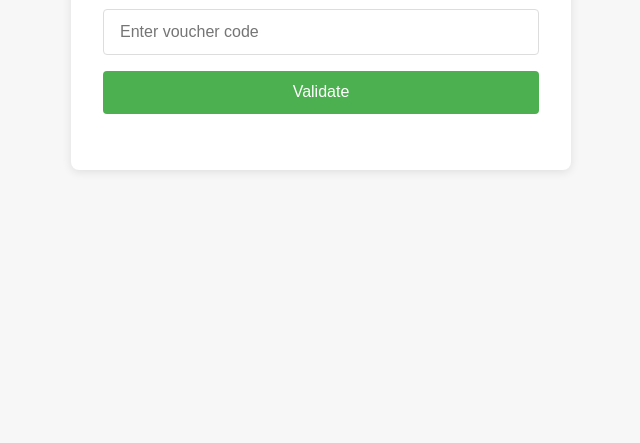
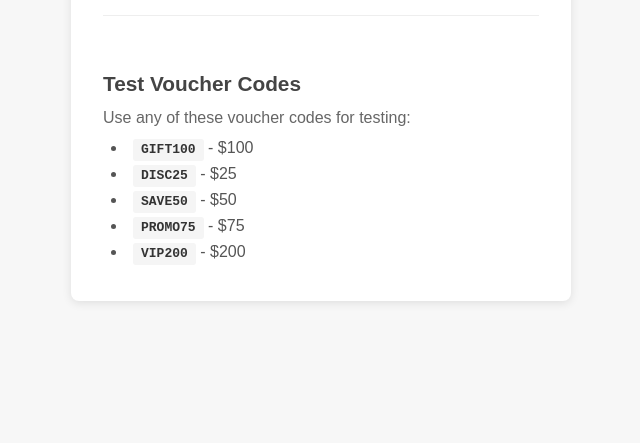
Before and after one commit to MateusClepf/gift-voucher-validation, a plain HTML site: page frontend/index.html in a window 1280 px wide. Shown: the part 357-800 px from the top of the page, without its empty margins (319-959 px from the left). Drawn offline with Linux system fonts and the light colour scheme.

Commit message:
Add test voucher codes to frontend UI for easy testing

```diff
--- a/frontend/index.html
+++ b/frontend/index.html
@@ -25,6 +25,19 @@
         <div id="result" class="result-hidden">
             <div id="result-message"></div>
         </div>
+
+        <!-- Available voucher codes for testing -->
+        <div class="test-vouchers">
+            <h2>Test Voucher Codes</h2>
+            <p>Use any of these voucher codes for testing:</p>
+            <ul>
+                <li><code>GIFT100</code> - $100</li>
+                <li><code>DISC25</code> - $25</li>
+                <li><code>SAVE50</code> - $50</li>
+                <li><code>PROMO75</code> - $75</li>
+                <li><code>VIP200</code> - $200</li>
+            </ul>
+        </div>
     </div>
     <script src="script.js"></script>
 </body>
--- a/frontend/script.js
+++ b/frontend/script.js
@@ -203,4 +203,27 @@ document.addEventListener('DOMContentLoaded', () => {
         resultDiv.className = 'result-hidden';
         resultDiv.style.display = 'none';
     }
+
+    // Add click handlers for test voucher codes
+    document.querySelectorAll('.test-vouchers code').forEach(codeElement => {
+        codeElement.addEventListener('click', function() {
+            const code = this.textContent;
+            voucherInput.value = code;
+
+            // Add a visual feedback for the click
+            const originalBackground = this.style.backgroundColor;
+            this.style.backgroundColor = '#d4edda';
+            this.style.transition = 'background-color 0.3s';
+
+            setTimeout(() => {
+                this.style.backgroundColor = originalBackground;
+            }, 500);
+        });
+
+        // Change cursor to indicate clickable
+        codeElement.style.cursor = 'pointer';
+
+        // Add tooltip
+        codeElement.title = 'Click to use this code';
+    });
 });
--- a/frontend/styles.css
+++ b/frontend/styles.css
@@ -26,6 +26,13 @@ h1 {
     text-align: center;
     color: #333;
     margin-bottom: 1.5rem;
+}
+
+h2 {
+    font-size: 1.3rem;
+    color: #444;
+    margin-top: 2rem;
+    margin-bottom: 0.8rem;
 }
 
 .voucher-form {
@@ -109,3 +116,34 @@ button:disabled {
     color: #c62828;
     border: 1px solid #ffcdd2;
 }
+
+/* Test vouchers section styling */
+.test-vouchers {
+    margin-top: 2rem;
+    padding-top: 1.5rem;
+    border-top: 1px solid #eee;
+}
+
+.test-vouchers p {
+    color: #666;
+    margin-bottom: 0.8rem;
+}
+
+.test-vouchers ul {
+    list-style-position: inside;
+    margin-left: 0.5rem;
+}
+
+.test-vouchers li {
+    margin-bottom: 0.5rem;
+    color: #555;
+}
+
+.test-vouchers code {
+    background-color: #f5f5f5;
+    padding: 0.2rem 0.5rem;
+    border-radius: 3px;
+    font-family: monospace;
+    font-weight: bold;
+    color: #333;
+}
```
